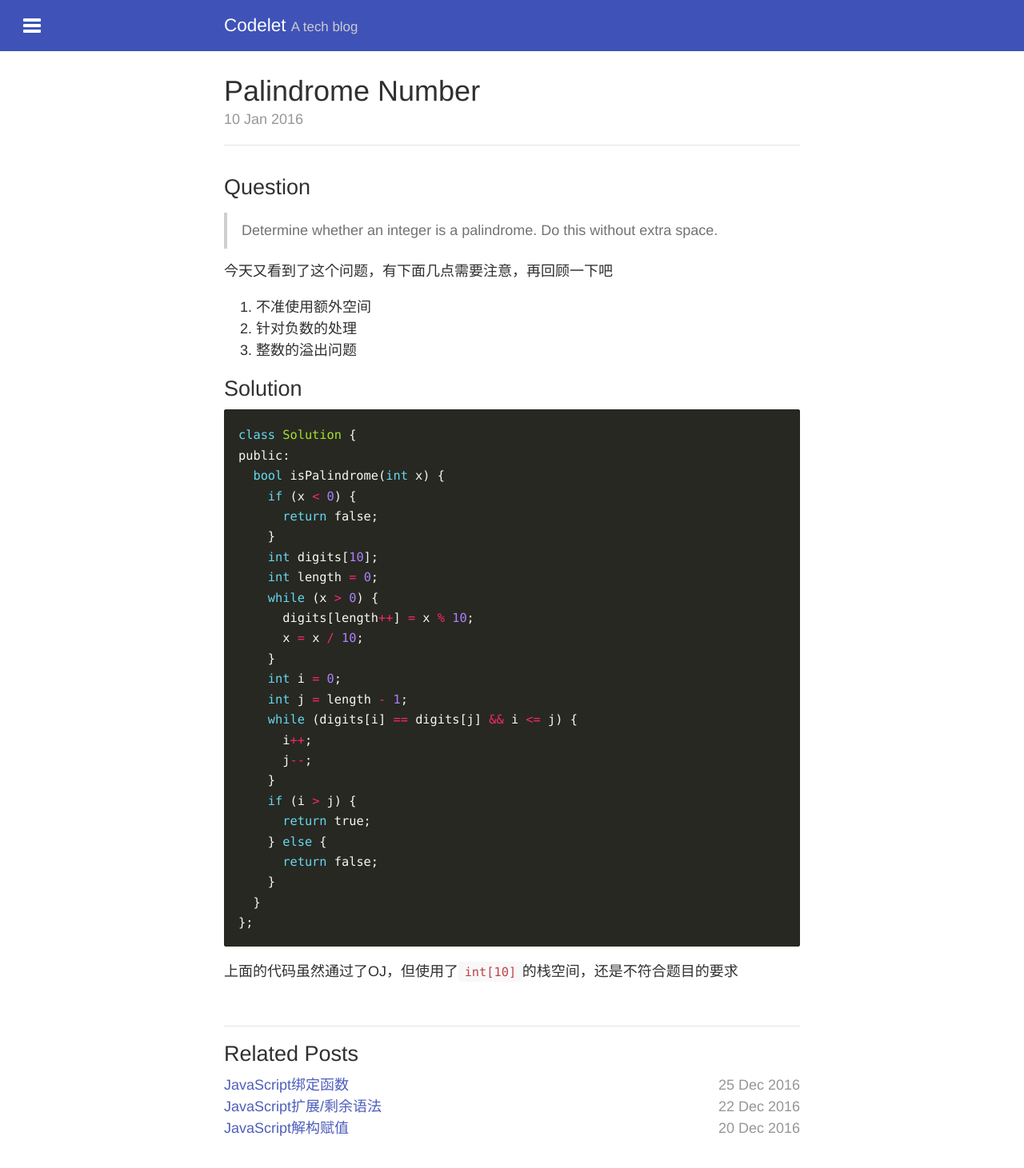
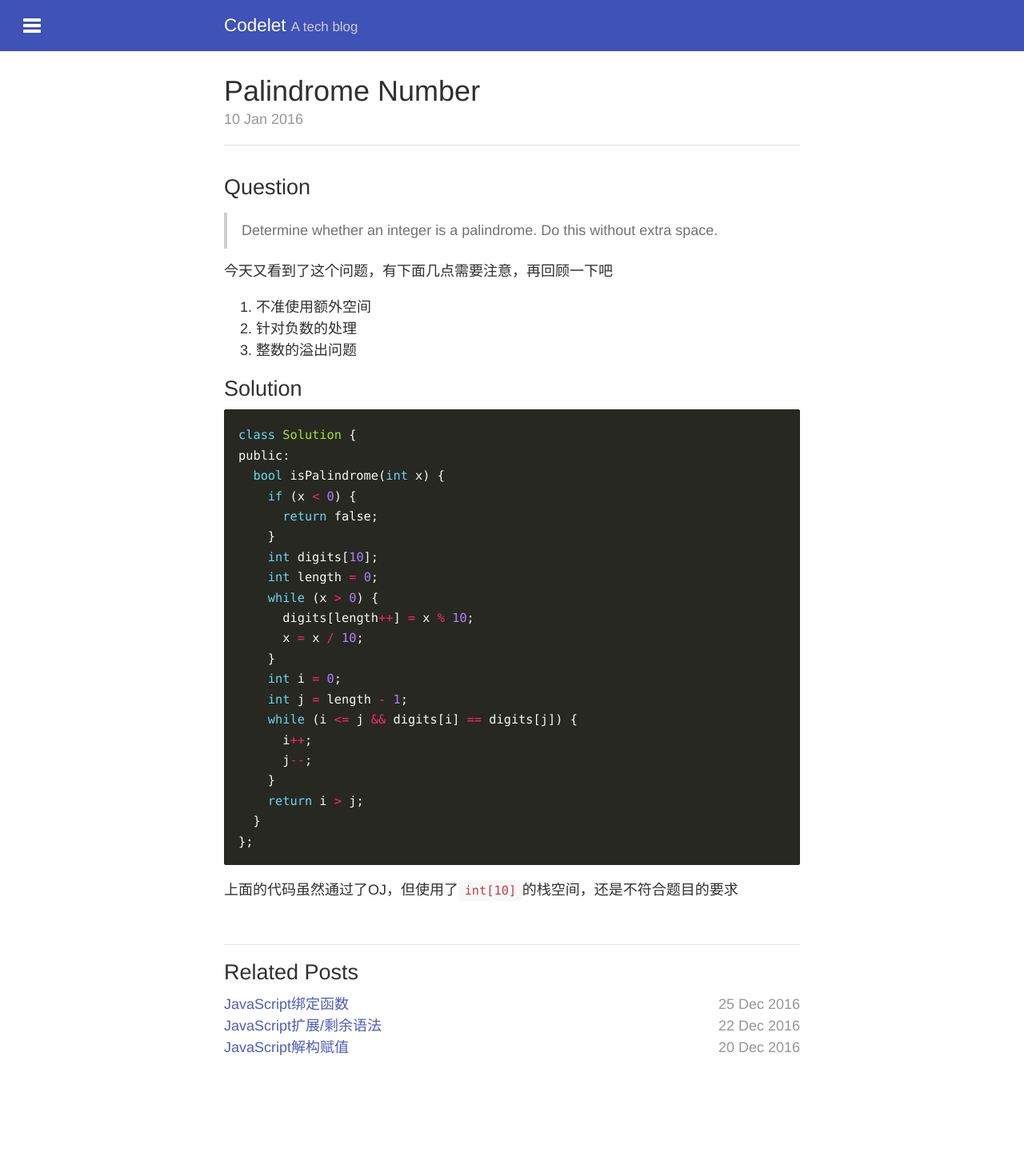
Before and after one commit to skylerlee/codelet, a Jekyll site: the page built from _posts/2016-01-10-palindrome-number.md, in a window 1280 px wide. Shown: the whole page at 80% size. Built offline with Jekyll 4.4.1, drawn with Linux system fonts in a browser that asks for light colours; after the commit the page ends 1360 px from its top, so only the background shows below that.

Commit message:
Update code

````diff
--- a/_posts/2016-01-10-palindrome-number.md
+++ b/_posts/2016-01-10-palindrome-number.md
@@ -36,15 +36,11 @@ public:
     }
     int i = 0;
     int j = length - 1;
-    while (digits[i] == digits[j] && i <= j) {
+    while (i <= j && digits[i] == digits[j]) {
       i++;
       j--;
     }
-    if (i > j) {
-      return true;
-    } else {
-      return false;
-    }
+    return i > j;
   }
 };
 ```
````
